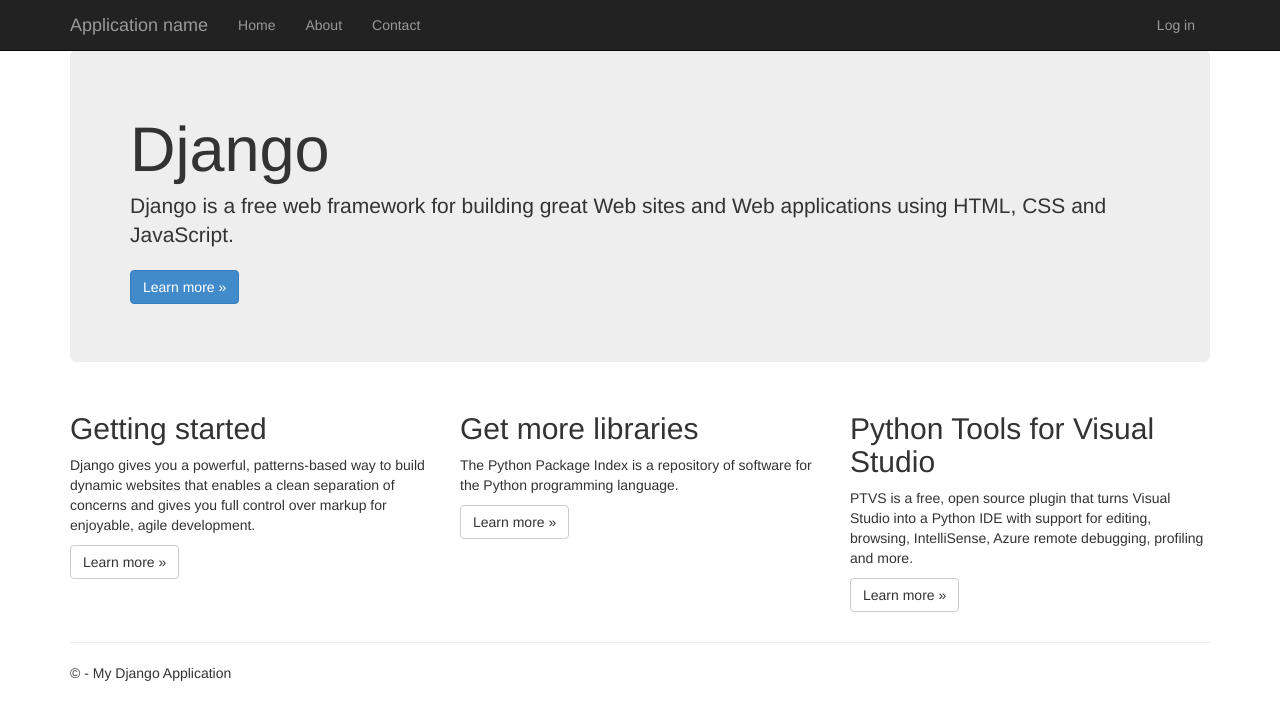
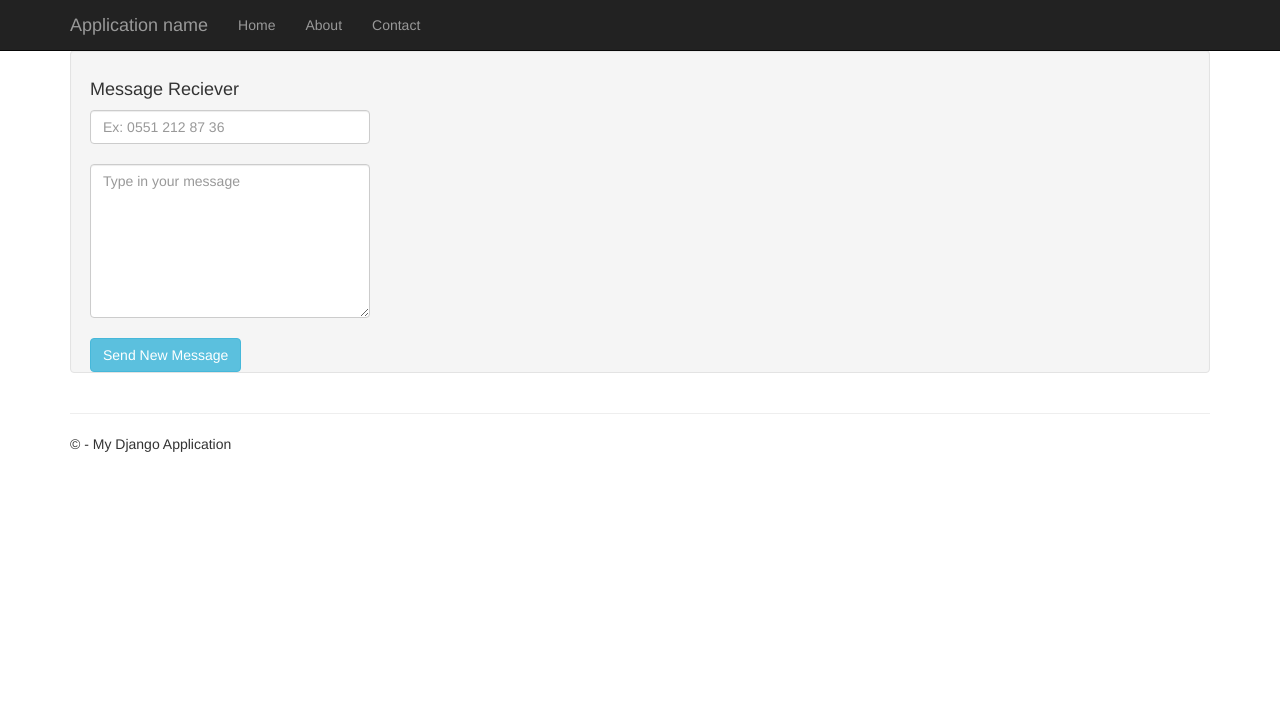
Before and after one commit to dogancankilment/MViG, a Django app: template app/templates/app/index.html in a window 1280 px wide. Shown: the top 720 px of the page. Run offline with Django 3.2, Linux system fonts and the light colour scheme; the template is opened without the code that fills it, so the values that code supplies are empty; some libraries are stand-ins or nearby versions.

Commit message:
edited home page for send message process

```diff
--- a/DjangoWebProject/urls.py
+++ b/DjangoWebProject/urls.py
@@ -1,10 +1,5 @@
-"""
-Definition of urls for DjangoWebProject.
-"""
-
 from datetime import datetime
 from django.conf.urls import patterns, url
-from app.forms import BootstrapAuthenticationForm
 
 # Uncomment the next lines to enable the admin:
 # from django.conf.urls import include
@@ -16,24 +11,6 @@ urlpatterns = patterns('',
     url(r'^$', 'app.views.home', name='home'),
     url(r'^contact$', 'app.views.contact', name='contact'),
     url(r'^about', 'app.views.about', name='about'),
-    url(r'^login/$',
-        'django.contrib.auth.views.login',
-        {
-            'template_name': 'app/login.html',
-            'authentication_form': BootstrapAuthenticationForm,
-            'extra_context':
-            {
-                'title':'Log in',
-                'year':datetime.now().year,
-            }
-        },
-        name='login'),
-    url(r'^logout$',
-        'django.contrib.auth.views.logout',
-        {
-            'next_page': '/',
-        },
-        name='logout'),
 
     # Uncomment the admin/doc line below to enable admin documentation:
     # url(r'^admin/doc/', include('django.contrib.admindocs.urls')),
--- a/app/templates/app/index.html
+++ b/app/templates/app/index.html
@@ -2,36 +2,25 @@
 
 {% block content %}
 
-<div class="jumbotron">
-    <h1>Django</h1>
-    <p class="lead">Django is a free web framework for building great Web sites and Web applications using HTML, CSS and JavaScript.</p>
-    <p><a href="https://www.djangoproject.com/" class="btn btn-primary btn-large">Learn more &raquo;</a></p>
-</div>
-
-<div class="row">
-    <div class="col-md-4">
-        <h2>Getting started</h2>
-        <p>
-            Django gives you a powerful, patterns-based way to build dynamic websites that
-            enables a clean separation of concerns and gives you full control over markup
-            for enjoyable, agile development.
-        </p>
-        <p><a class="btn btn-default" href="http://www.djangobook.com/en/2.0/index.html">Learn more &raquo;</a></p>
-    </div>
-    <div class="col-md-4">
-        <h2>Get more libraries</h2>
-        <p>The Python Package Index is a repository of software for the Python programming language.</p>
-        <p><a class="btn btn-default" href="https://pypi.python.org/pypi">Learn more &raquo;</a></p>
-    </div>
-    <div class="col-md-4">
-        <h2>Python Tools for Visual Studio</h2>
-        <p>
-            PTVS is a free, open source plugin that turns Visual Studio into a Python IDE
-            with support for editing, browsing, IntelliSense, Azure remote debugging,
-            profiling and more.
-        </p>
-        <p><a class="btn btn-default" href="http://pytools.codeplex.com">Learn more &raquo;</a></p>
-    </div>
+<div class="container">
+	<div class="row">
+		<div class="span8 well" style="padding-bottom:0">
+            <form accept-charset="UTF-8" action="" method="POST">
+                <div><h4>Message Reciever</h4></div>
+                <div>
+                   <input type="text" class="form-control" placeholder="Ex: 0551 212 87 36">
+                </div>
+                <br>
+                <div>
+                    <textarea class="form-control" id="new_message" name="new_message"
+                    placeholder="Type in your message" rows="7"></textarea>
+                </div>
+                {% csrf_token %}
+                <br>
+                <button class="btn btn-info" type="submit">Send New Message</button>
+            </form>
+        </div>
+	</div>
 </div>
 
 {% endblock %}
--- a/app/templates/app/layout.html
+++ b/app/templates/app/layout.html
@@ -27,7 +27,6 @@
                     <li><a href="{% url 'about' %}">About</a></li>
                     <li><a href="{% url 'contact' %}">Contact</a></li>
                 </ul>
-                {% include 'app/loginpartial.html' %}
             </div>
         </div>
     </div>
--- a/app/templates/app/loginpartial.html
+++ /dev/null
@@ -1,17 +0,0 @@
-{% if user.is_authenticated %}
-<form id="logoutForm" action="/logout" method="post" class="navbar-right">
-    {% csrf_token %}
-    <ul class="nav navbar-nav navbar-right">
-        <li><span class="navbar-brand">Hello {{ user.username }}!</span></li>
-        <li><a href="javascript:document.getElementById('logoutForm').submit()">Log off</a></li>
-    </ul>
-
-</form>
-
-{% else %}
-
-<ul class="nav navbar-nav navbar-right">
-    <li><a href="{% url 'login' %}">Log in</a></li>
-</ul>
-
-{% endif %}
```
Also changed, not shown: app/templates/app/login.html (deleted, +0 -50 lines).
